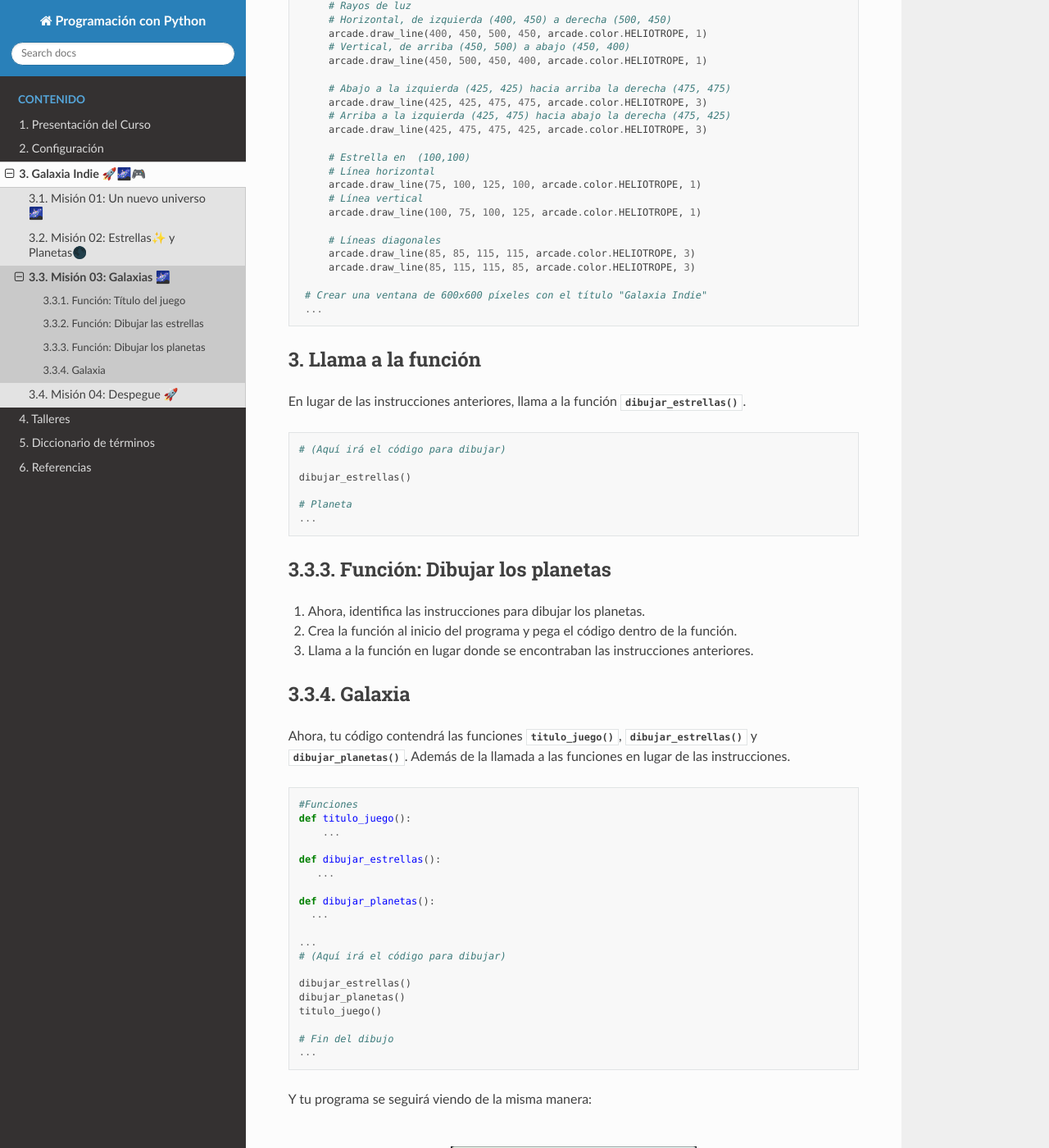
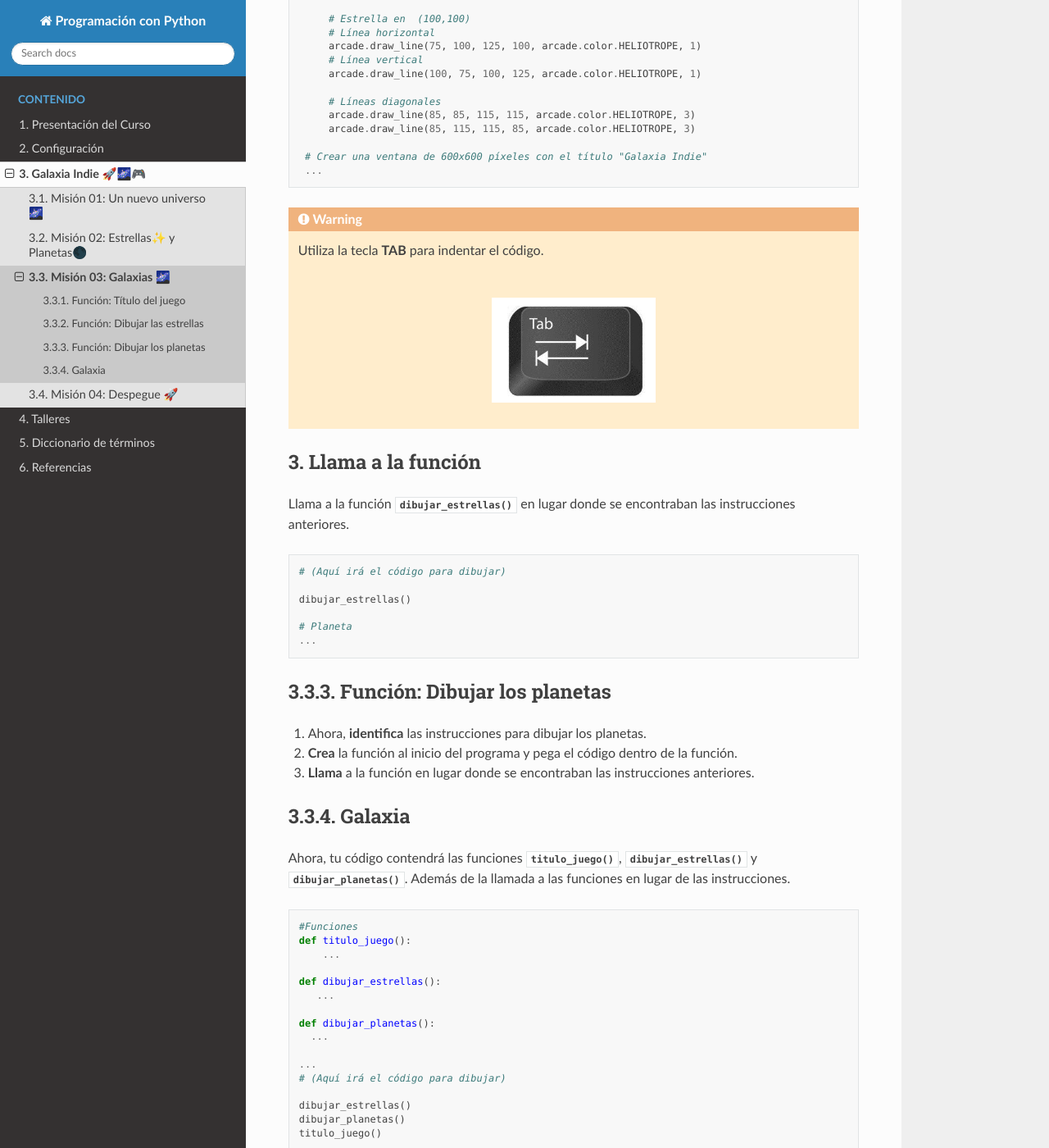
Before and after one commit to aavendan/programacion-python, a Sphinx documentation site: the page built from docs/source/sesiones/sesion03.rst, in a window 1280 px wide and 1400 px high, scrolled down 5402 px. Shown: the whole window at 82% size. Built offline with Sphinx 7.4.7 and the Read the Docs theme 3.1.0, drawn with Linux system fonts in a browser that asks for light colours; some of the changed text lies outside the part shown.

Commit message:
highlighting

```diff
--- a/docs/source/sesiones/sesion03.rst
+++ b/docs/source/sesiones/sesion03.rst
@@ -129,12 +129,7 @@ Reglas para escribir una función:
 #. Después de eso, tenemos un par de paréntesis. Dentro de los paréntesis irán los :term:`parámetros` (Los veremos después).
 #. A continuación, dos puntos.
 #. Por lo general, comenzamos una función con un comentario de varias líneas que explica lo que hace la función.
-#. Todo el código dentro función tiene :term:`sangría` o :term:`indentación`. Utiliza la tecla **TAB** para indentar.el código.
-
-.. figure:: ../img/sesion03/tab.jpg
-   :width: 200
-   :figclass: align-center
-   :alt: Tecla TAB
+#. Todo el código dentro función tiene :term:`sangría` o :term:`indentación`.
 
 .. warning::
     El nombre de una función sigue las mismas reglas que los nombres de variables. Deben:
@@ -193,7 +188,7 @@ Para escribir la función en tu programa:
 .. rubric:: 3. Llama a la función
   :heading-level: 2
 
-Coloca el nombre de la función junto a un par de paréntesis ``()`` en lugar de las instrucciones.
+Coloca el nombre de la función junto a un par de paréntesis ``()`` en lugar de se encontraban las instrucciones para **llamar** a la función.
 
 .. code-block:: python
    :caption: Llamada a la función titulo_juego
@@ -286,10 +281,19 @@ Escribe la función :py:func:`dibujar_estrellas()`. Pega el código anterior den
     # Crear una ventana de 600x600 píxeles con el título "Galaxia Indie"
     ...
 
+.. warning::
+
+    Utiliza la tecla **TAB** para indentar el código.
+
+    .. figure:: ../img/sesion03/tab.jpg
+      :width: 200
+      :figclass: align-center
+      :alt: Tecla TAB
+
 .. rubric:: 3. Llama a la función
   :heading-level: 2
 
-En lugar de las instrucciones anteriores, llama a la función :py:func:`dibujar_estrellas()`.
+Llama a la función :py:func:`dibujar_estrellas()` en lugar donde se encontraban las instrucciones anteriores.
 
 .. code-block:: python
 
@@ -303,9 +307,9 @@ En lugar de las instrucciones anteriores, llama a la función :py:func:`dibujar_
 Función: Dibujar los planetas
 ------------------
 
-#. Ahora, identifica las instrucciones para dibujar los planetas.
-#. Crea la función al inicio del programa y pega el código dentro de la función.
-#. Llama a la función en lugar donde se encontraban las instrucciones anteriores.
+#. Ahora, **identifica** las instrucciones para dibujar los planetas.
+#. **Crea** la función al inicio del programa y pega el código dentro de la función.
+#. **Llama** a la función en lugar donde se encontraban las instrucciones anteriores.
 
 Galaxia
 ------------------
```
Also changed, not shown: other parts of docs/source/sesiones/sesion03.rst (+4 -4 lines).
